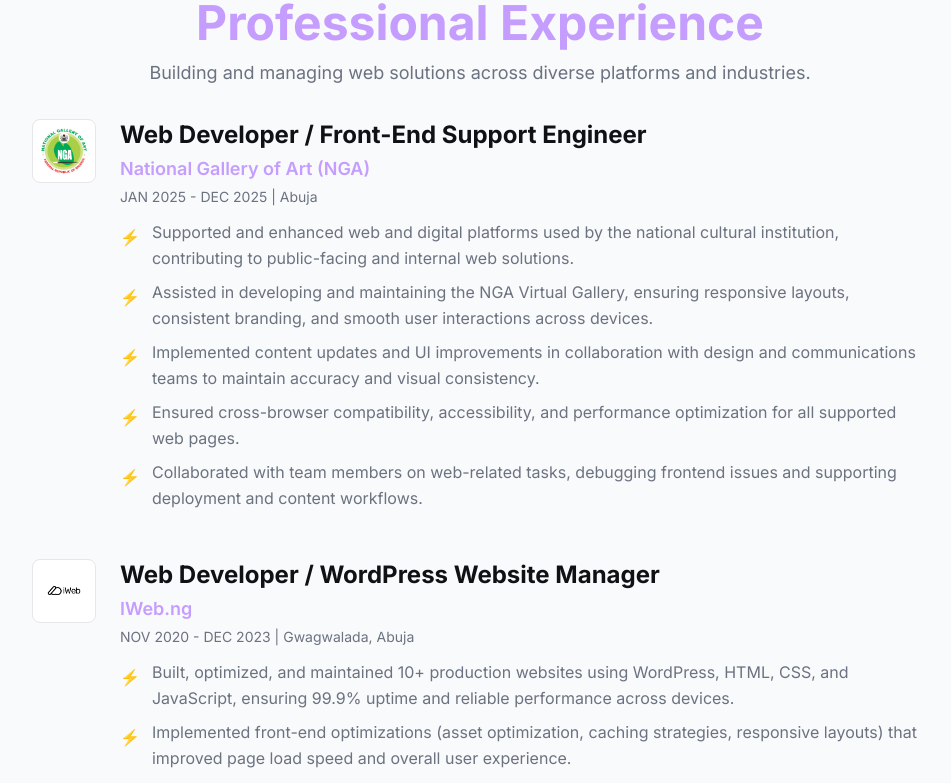
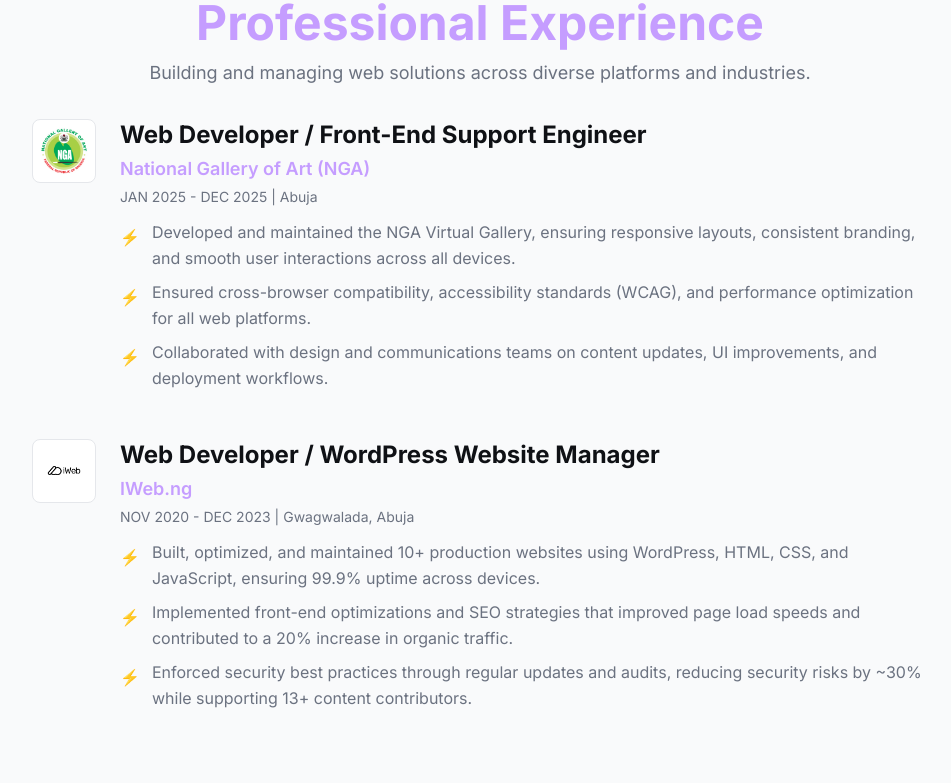
Before and after one commit to AUSUFO1/yusuf-portfolio, a Next.js app: page / in a window 1280 px wide. Shown: the part 2000-2783 px from the top of the page, without its empty margins (160-1111 px from the left). Built offline with nearby package versions, Linux system fonts and the light colour scheme.

Commit message:
added cv file

```diff
--- a/app/components/Experience.tsx
+++ b/app/components/Experience.tsx
@@ -10,11 +10,9 @@ const EXPERIENCES = [
     location: "Abuja",
     logo: "/ngalogo.png",
     responsibilities: [
-      "Supported and enhanced web and digital platforms used by the national cultural institution, contributing to public-facing and internal web solutions.",
-      "Assisted in developing and maintaining the NGA Virtual Gallery, ensuring responsive layouts, consistent branding, and smooth user interactions across devices.",
-      "Implemented content updates and UI improvements in collaboration with design and communications teams to maintain accuracy and visual consistency.",
-      "Ensured cross-browser compatibility, accessibility, and performance optimization for all supported web pages.",
-      "Collaborated with team members on web-related tasks, debugging frontend issues and supporting deployment and content workflows.",
+      "Developed and maintained the NGA Virtual Gallery, ensuring responsive layouts, consistent branding, and smooth user interactions across all devices.",
+      "Ensured cross-browser compatibility, accessibility standards (WCAG), and performance optimization for all web platforms.",
+      "Collaborated with design and communications teams on content updates, UI improvements, and deployment workflows.",
     ],
   },
   {
@@ -24,13 +22,9 @@ const EXPERIENCES = [
     location: "Gwagwalada, Abuja",
     logo: "/iweb.ng.png",
     responsibilities: [
-      "Built, optimized, and maintained 10+ production websites using WordPress, HTML, CSS, and JavaScript, ensuring 99.9% uptime and reliable performance across devices.",
-      "Implemented front-end optimizations (asset optimization, caching strategies, responsive layouts) that improved page load speed and overall user experience.",
-      "Collaborated with stakeholders to execute SEO-focused content updates, contributing to a 20% increase in organic traffic across managed platforms.",
-      "Customized WordPress themes and integrated plugins to deliver scalable, business-aligned features while maintaining clean and maintainable codebases.",
-      "Worked closely with site administrators and content teams to enforce security best practices, performing regular updates and audits that reduced security risks by ~30%.",
-      "Provided technical support and guidance to 13+ content contributors, resolving frontend and CMS-related issues and improving publishing efficiency.",
-      "Managed hosting environments and performed database optimization (MySQL) to ensure stable and efficient site operations.",
+      "Built, optimized, and maintained 10+ production websites using WordPress, HTML, CSS, and JavaScript, ensuring 99.9% uptime across devices.",
+      "Implemented front-end optimizations and SEO strategies that improved page load speeds and contributed to a 20% increase in organic traffic.",
+      "Enforced security best practices through regular updates and audits, reducing security risks by ~30% while supporting 13+ content contributors.",
     ],
   },
 ];
--- a/app/components/Hero.tsx
+++ b/app/components/Hero.tsx
@@ -75,24 +75,28 @@ export default function Hero() {
   ];
 
   const socialLinks = [
-    { Icon: SiGmail, color: "#EA4335", label: "Email" },
-    { Icon: SiGithub, color: "#181717", label: "GitHub" },
-    { Icon: SiLinkedin, color: "#0A66C2", label: "LinkedIn" },
+    {
+      Icon: SiGmail,
+      color: "#EA4335",
+      label: "Email",
+      href: "mailto:oabubakar2019@gmail.com",
+    },
+    {
+      Icon: SiGithub,
+      color: "#181717",
+      label: "GitHub",
+      href: "https://github.com/AUSUFO1/",
+    },
+    {
+      Icon: SiLinkedin,
+      color: "#0A66C2",
+      label: "LinkedIn",
+      href: "https://www.linkedin.com/in/abubakar-yusuf-0a6453239",
+    },
   ];
 
   return (
-    <section
-      className="
-        px-6
-        pt-28
-        pb-8
-        md:pt-32
-        lg:min-h-screen
-        lg:flex
-        lg:items-center
-        lg:justify-center
-      "
-    >
+    <section className="px-6 pt-28 pb-8 md:pt-32 lg:min-h-screen lg:flex lg:items-center lg:justify-center">
       <div className="max-w-7xl w-full grid grid-cols-1 md:grid-cols-2 gap-12 md:gap-16">
         {/* LEFT */}
         <div className="space-y-8 text-center md:text-left flex flex-col justify-center">
@@ -101,7 +105,7 @@ export default function Hero() {
               Hi, I am Yusuf
             </h1>
 
-            {/* FIXED WIDTH TYPING - Updated with min-width */}
+            {/* FIXED WIDTH TYPING */}
             <div className="h-[1.4em] min-w-70 md:min-w-100 lg:min-w-125 mx-auto md:mx-0">
               <h2 className="text-2xl md:text-4xl lg:text-5xl font-bold text-accent">
                 {displayText}
@@ -118,12 +122,19 @@ export default function Hero() {
 
           <div className="flex gap-6 justify-center md:justify-start">
             {socialLinks.map((social, i) => (
-              <social.Icon
+              <a
                 key={i}
-                className="w-10 h-10 lg:h-15 lg:w-15 cursor-pointer hover:scale-110 transition-transform"
-                style={{ color: social.color }}
+                href={social.href}
+                target="_blank"
+                rel="noopener noreferrer"
                 aria-label={social.label}
-              />
+                className="hover:scale-110 transition-transform"
+              >
+                <social.Icon
+                  className="w-10 h-10 lg:h-15 lg:w-15"
+                  style={{ color: social.color }}
+                />
+              </a>
             ))}
           </div>
         </div>
@@ -161,7 +172,10 @@ export default function Hero() {
                   >
                     <div className="w-10 h-10 sm:w-11 sm:h-11 md:w-12 md:h-12 lg:w-14 lg:h-14 rounded-full bg-background-card border flex items-center justify-center shadow-lg">
                       <div className="animate-[spin_30s_linear_infinite_reverse]">
-                        <tech.Icon className="w-5 h-5 sm:w-5 sm:h-5 md:w-6 md:h-6 lg:w-7 lg:h-7" style={{ color: tech.color }} />
+                        <tech.Icon
+                          className="w-5 h-5 sm:w-5 sm:h-5 md:w-6 md:h-6 lg:w-7 lg:h-7"
+                          style={{ color: tech.color }}
+                        />
                       </div>
                     </div>
                   </div>
--- a/app/components/Navbar.tsx
+++ b/app/components/Navbar.tsx
@@ -74,7 +74,7 @@ export default function Navbar() {
             transition-all duration-200
             hover:scale-105 group"
           >
-            <span>Resume</span>
+            <span>My Resume</span>
             <Download className="w-4 h-4 group-hover:translate-y-0.5 transition-transform" />
           </a>
 
@@ -89,9 +89,9 @@ export default function Navbar() {
             aria-label="Toggle Dark Mode"
           >
             {currentTheme === "dark" ? (
-              <Sun className="w-5 h-5 text-accent" />
+              <Sun className="w-4 h-4 text-accent" />
             ) : (
-              <Moon className="w-5 h-5 text-accent" />
+              <Moon className="w-4 h-4 text-accent" />
             )}
           </button>
         </div>
```
Also changed, not shown: 1 other file (tests, documents, lock files or other folders).
